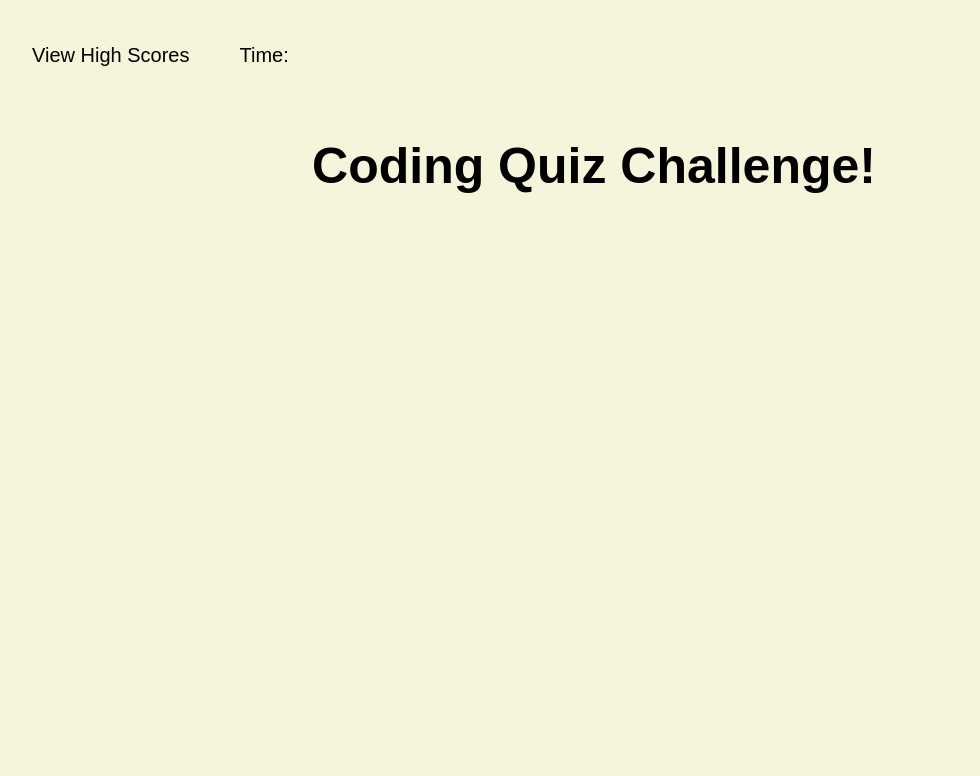
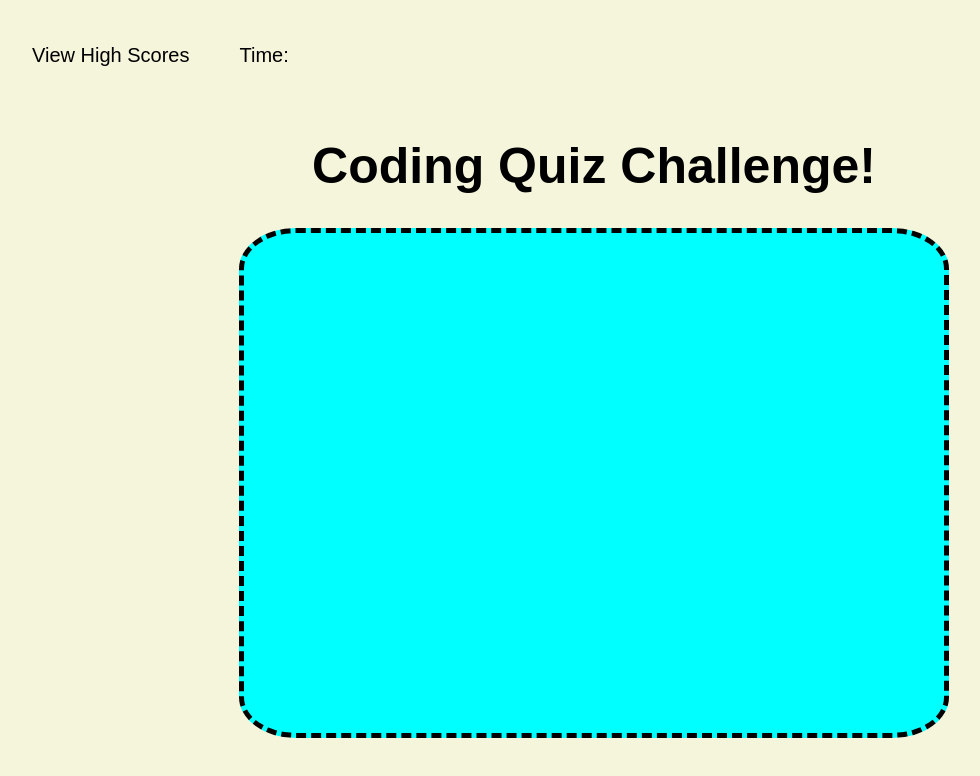
Before and after one commit to DWKanas/Javascript-Coding-Quiz, a plain HTML site: page index.html in a window 1280 px wide. Shown: the whole page, without its empty margins (46-1026 px from the left). Drawn offline with Linux system fonts and the light colour scheme.

Commit message:
added Quizbox

```diff
--- a/index.html
+++ b/index.html
@@ -15,7 +15,8 @@
 
         </ul>
     </nav>
-    <h1 class = "header">Coding Quiz Challenge!</h1>
+        <h1 class = "header">Coding Quiz Challenge!</h1>
+            <div class = "quizContainer"></div>
 
     <script text = "type/javascript" src ="script.js"> </script>
 </body>
--- a/style.css
+++ b/style.css
@@ -30,3 +30,14 @@ h1 {
     font-size: 50px;
 
 }
+
+.quizContainer {
+    display: block;
+    margin: auto;
+    height: 500px;
+    width: 700px;
+    border: 5px;
+    border-style: dashed;
+    border-radius: 8%;
+    background-color: aqua;
+}
```
